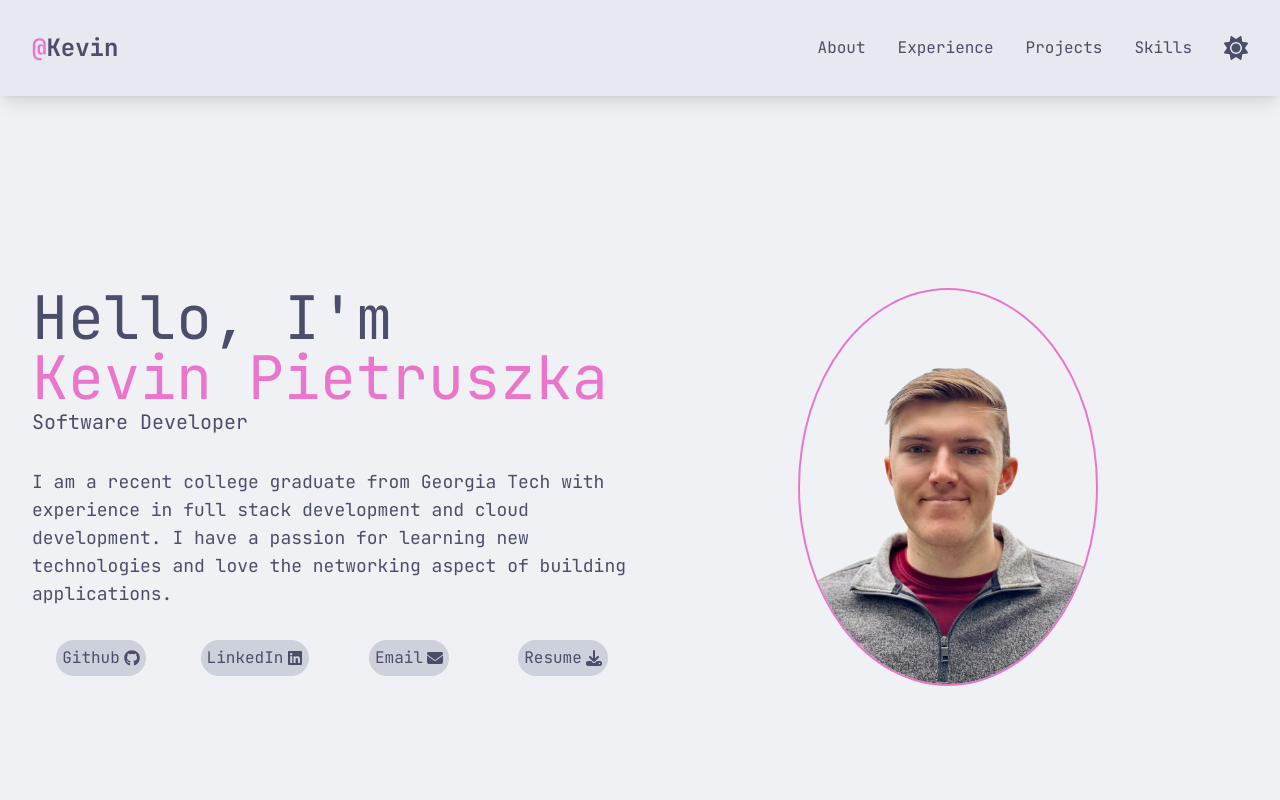
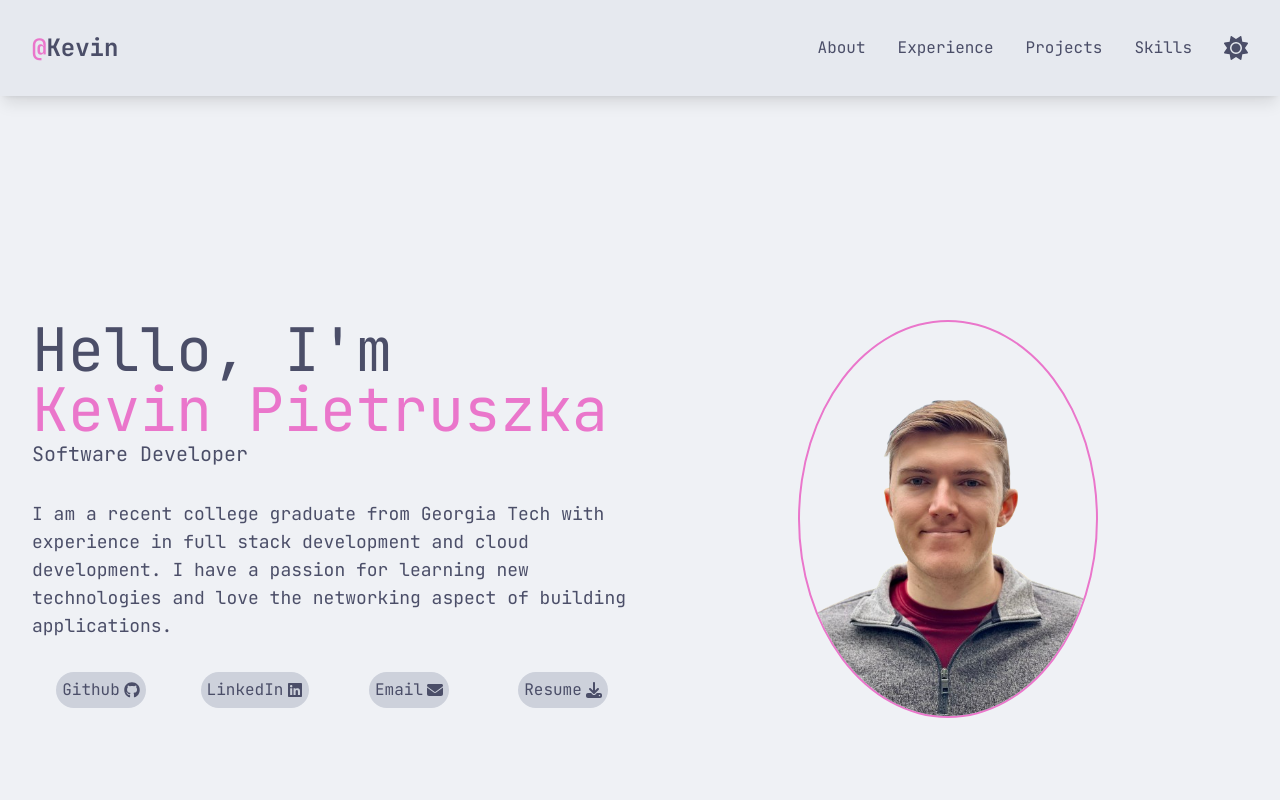
Before and after one commit to kevin-pietruszka/web-portfolio, a Next.js app: page / in a window 1280 px wide. Shown: the top 800 px of the page. Built offline with nearby package versions, Linux system fonts and the light colour scheme.

Commit message:
expand padding a tad more

```diff
--- a/components/About.tsx
+++ b/components/About.tsx
@@ -4,7 +4,7 @@ import ProfilePic from "@/components/about/ProfilePic";
 
 export default function About() {
   return (
-    <section id="about" className="container mx-auto px-8 py-8 lg:py-48">
+    <section id="about" className="container mx-auto px-8 py-8 lg:py-56">
       <div className="grid grid-cols-1 lg:grid-cols-2 gap-4">
         <div className="order-2 lg:order-1">
           <Description
```
